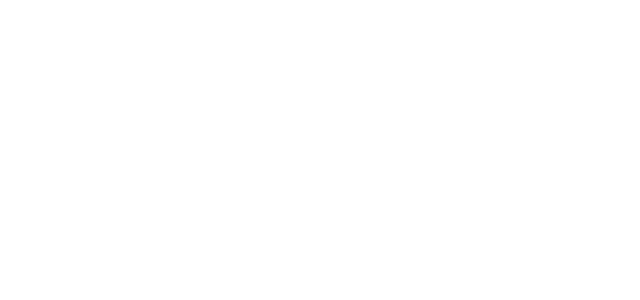
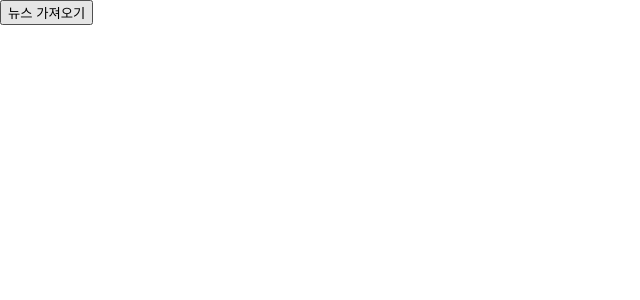
Before and after one commit to skymill2000/finDT, a React (Create React App) app in the folder fintech/: page /news in a window 1280 px wide. Shown: the top 300 px of the page, without its empty margins (0-640 px from the left). Built offline with nearby package versions, Linux system fonts and the light colour scheme.

Commit message:
AXIOS 라이브러리 추가 뉴스 api 연동 버튼 완성

```diff
--- a/fintech/package.json
+++ b/fintech/package.json
@@ -6,6 +6,7 @@
     "@testing-library/jest-dom": "^5.13.0",
     "@testing-library/react": "^11.2.7",
     "@testing-library/user-event": "^12.8.3",
+    "axios": "^0.21.1",
     "react": "^17.0.2",
     "react-dom": "^17.0.2",
     "react-router-dom": "^5.2.0",
--- a/fintech/src/App.js
+++ b/fintech/src/App.js
@@ -1,18 +1,14 @@
 import logo from './logo.svg';
 import { BrowserRouter as Router, Switch, Route } from "react-router-dom";
-import FirstExample from './components/FirstExample';
-import UserList from './components/UserList';
+import NewsPage from './pages/NewsPage';
 
 
 function App() {
   return (
   <Router>
     <Switch>
-      <Route path="/test" exact>
-        <FirstExample></FirstExample>
-      </Route>
-      <Route path="/list" exact>
-        <UserList></UserList>
+      <Route path="/news" exact>
+        <NewsPage/>
       </Route>
   </Switch>
 </Router>)
--- /dev/null
+++ b/fintech/src/pages/NewsPage.js
@@ -0,0 +1,23 @@
+import React from 'react'
+import axios from 'axios'
+
+const NewsPage = () => {
+    const getNews = () =>{
+        //버튼을 클릭한 이후에 뉴스데이터를 가져오는것
+        // axios.get("{주소}")
+        let apiKey = "" //여러분들의 APIkEY
+        let newsApiUrl = "https://newsapi.org/v2/everything?q=삼성&from=2021-05-09&sortBy=publishedAt&apiKey="+apiKey+"&language=ko";
+        axios.get(newsApiUrl).then((response)=>{
+            console.log(response)
+        })
+    }
+
+
+    return (
+        <div>
+            <button onClick={getNews}>뉴스 가져오기</button>
+        </div>
+    )
+}
+
+export default NewsPage
```
Also changed, not shown: 2 other files (tests, documents, lock files or other folders).
